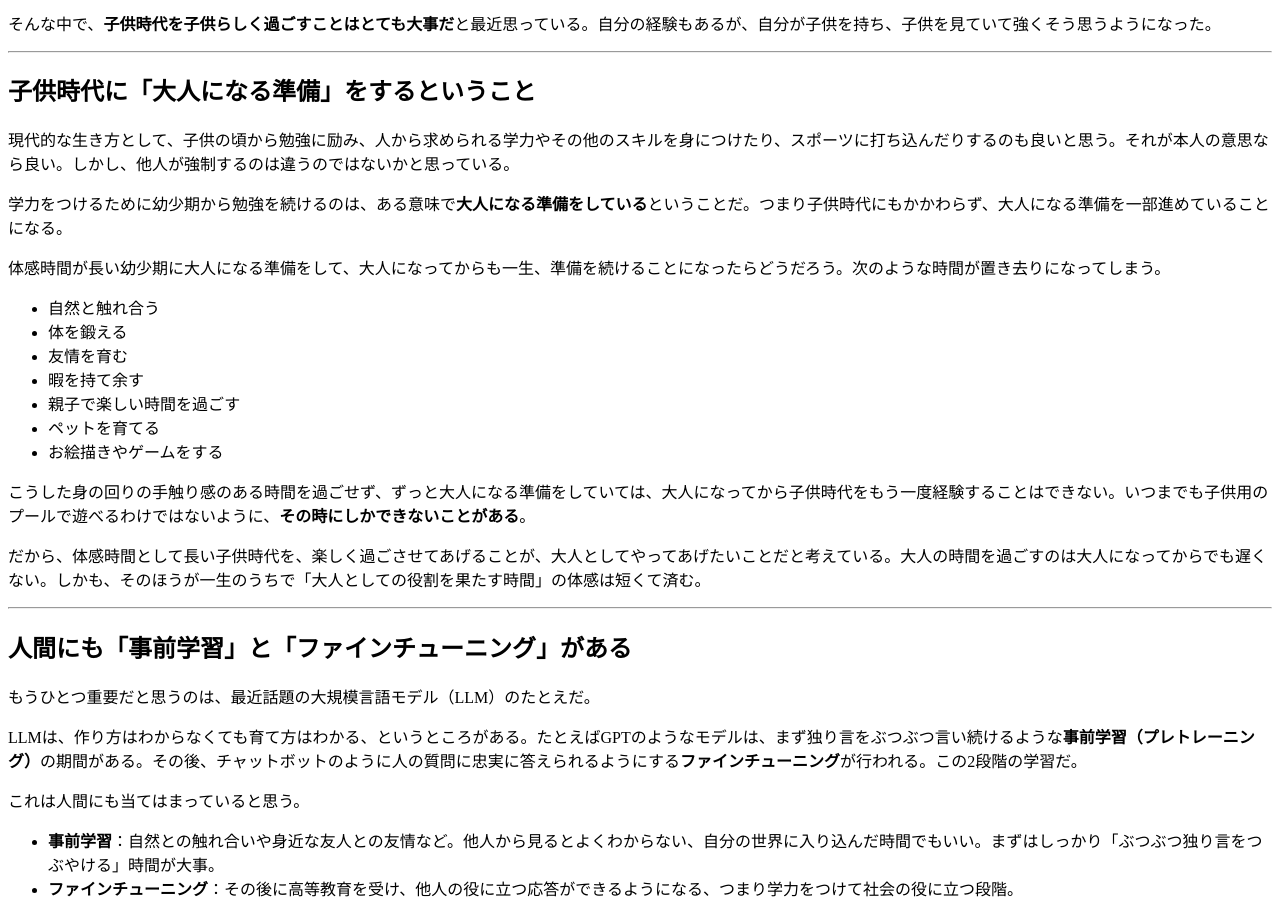
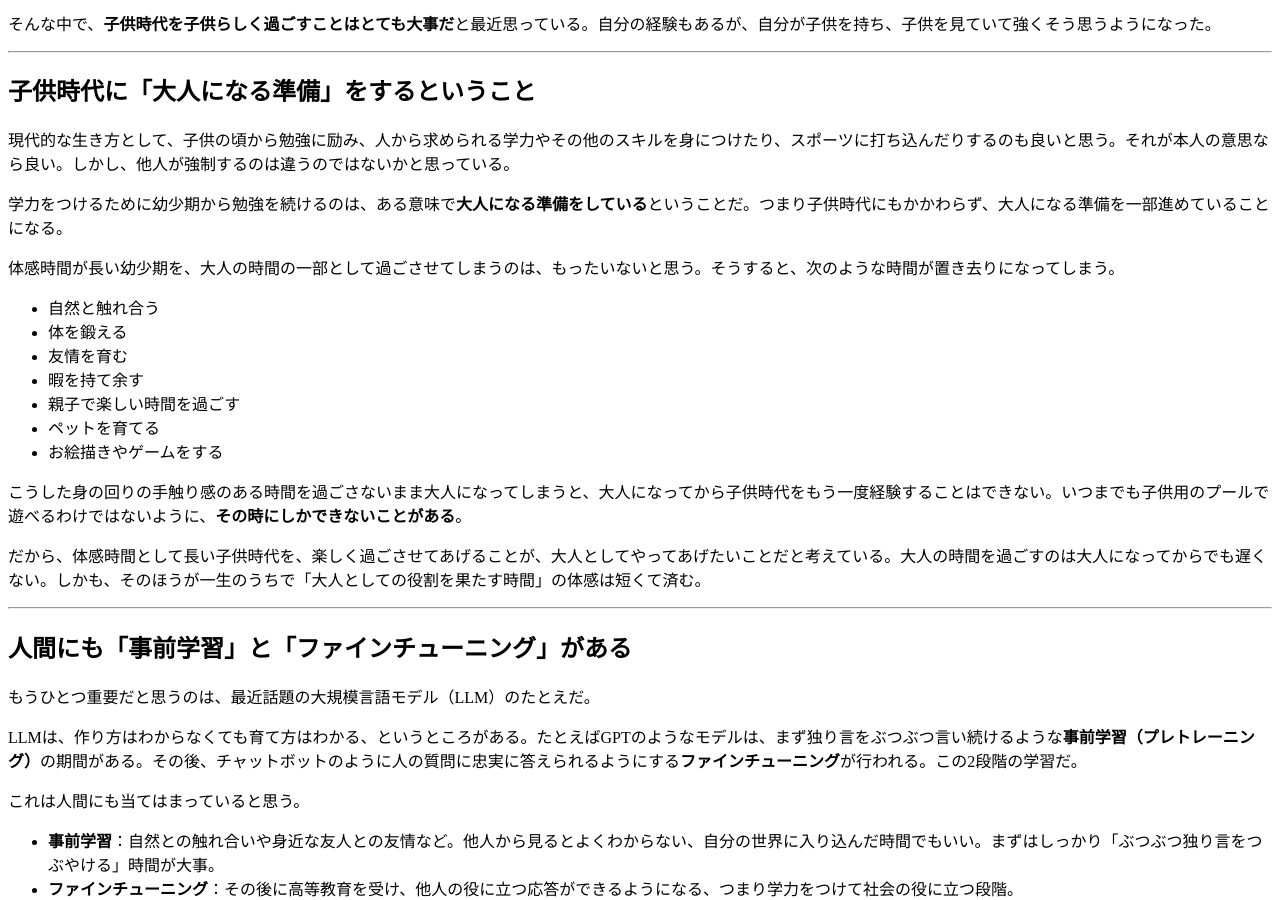
Before and after one commit to yossato/articles, a Jekyll site: the page built from _posts/2026-10-08-childhood-pretraining.md, in a window 1280 px wide and 900 px high, scrolled down 706 px. Built offline with Jekyll 4.4.1, drawn with Linux system fonts in a browser that asks for light colours.

Commit message:
子供時代を大人の時間の一部にするのはもったいない、というニュアンスに修正
Co-Authored-By: Claude Sonnet 5.5 <noreply@anthropic.com>
Claude-Session: https://claude.ai/code/session_011cjE6UrMXhbzqXshinyNpy

```diff
--- a/_posts/2026-10-08-childhood-pretraining.md
+++ b/_posts/2026-10-08-childhood-pretraining.md
@@ -41,7 +41,7 @@ description: "体感時間が長い子供時代こそ、大人になる準備で
 
 学力をつけるために幼少期から勉強を続けるのは、ある意味で**大人になる準備をしている**ということだ。つまり子供時代にもかかわらず、大人になる準備を一部進めていることになる。
 
-体感時間が長い幼少期に大人になる準備をして、大人になってからも一生、準備を続けることになったらどうだろう。次のような時間が置き去りになってしまう。
+体感時間が長い幼少期を、大人の時間の一部として過ごさせてしまうのは、もったいないと思う。そうすると、次のような時間が置き去りになってしまう。
 
 - 自然と触れ合う
 - 体を鍛える
@@ -51,7 +51,7 @@ description: "体感時間が長い子供時代こそ、大人になる準備で
 - ペットを育てる
 - お絵描きやゲームをする
 
-こうした身の回りの手触り感のある時間を過ごせず、ずっと大人になる準備をしていては、大人になってから子供時代をもう一度経験することはできない。いつまでも子供用のプールで遊べるわけではないように、**その時にしかできないことがある**。
+こうした身の回りの手触り感のある時間を過ごさないまま大人になってしまうと、大人になってから子供時代をもう一度経験することはできない。いつまでも子供用のプールで遊べるわけではないように、**その時にしかできないことがある**。
 
 だから、体感時間として長い子供時代を、楽しく過ごさせてあげることが、大人としてやってあげたいことだと考えている。大人の時間を過ごすのは大人になってからでも遅くない。しかも、そのほうが一生のうちで「大人としての役割を果たす時間」の体感は短くて済む。
 
```
